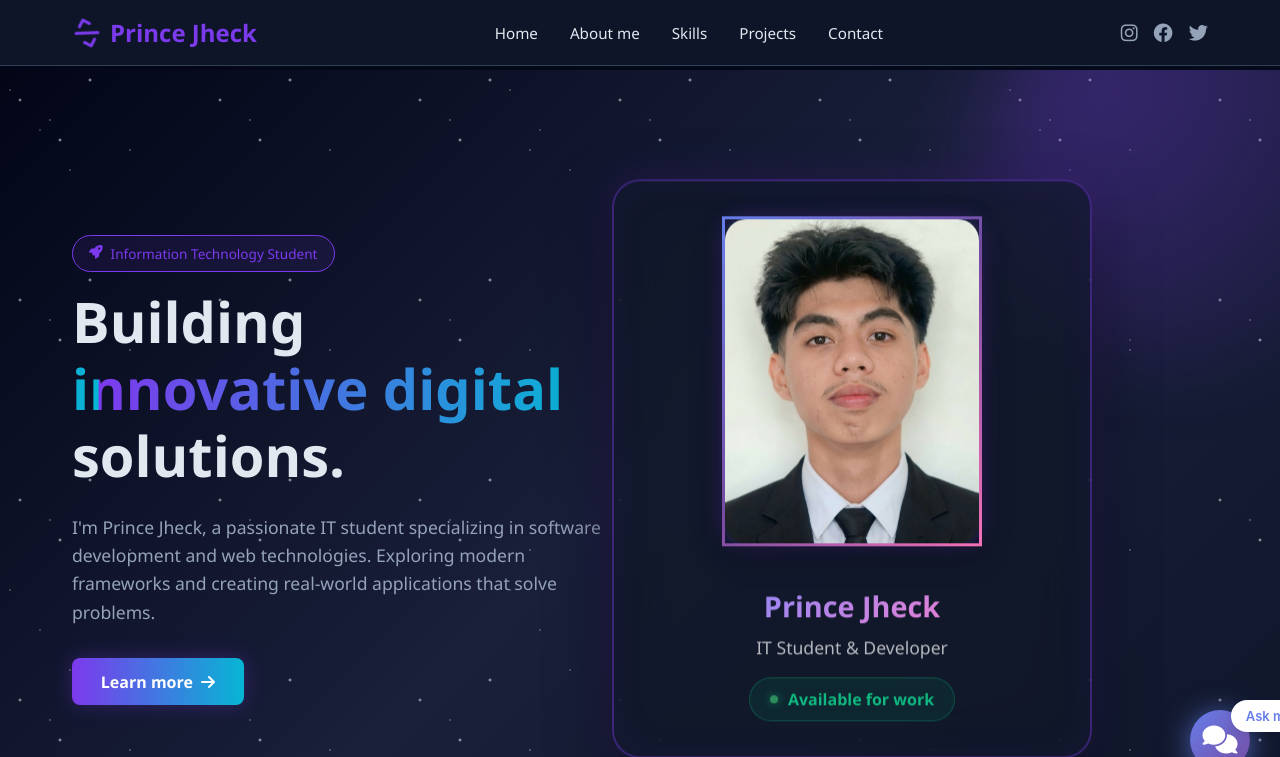
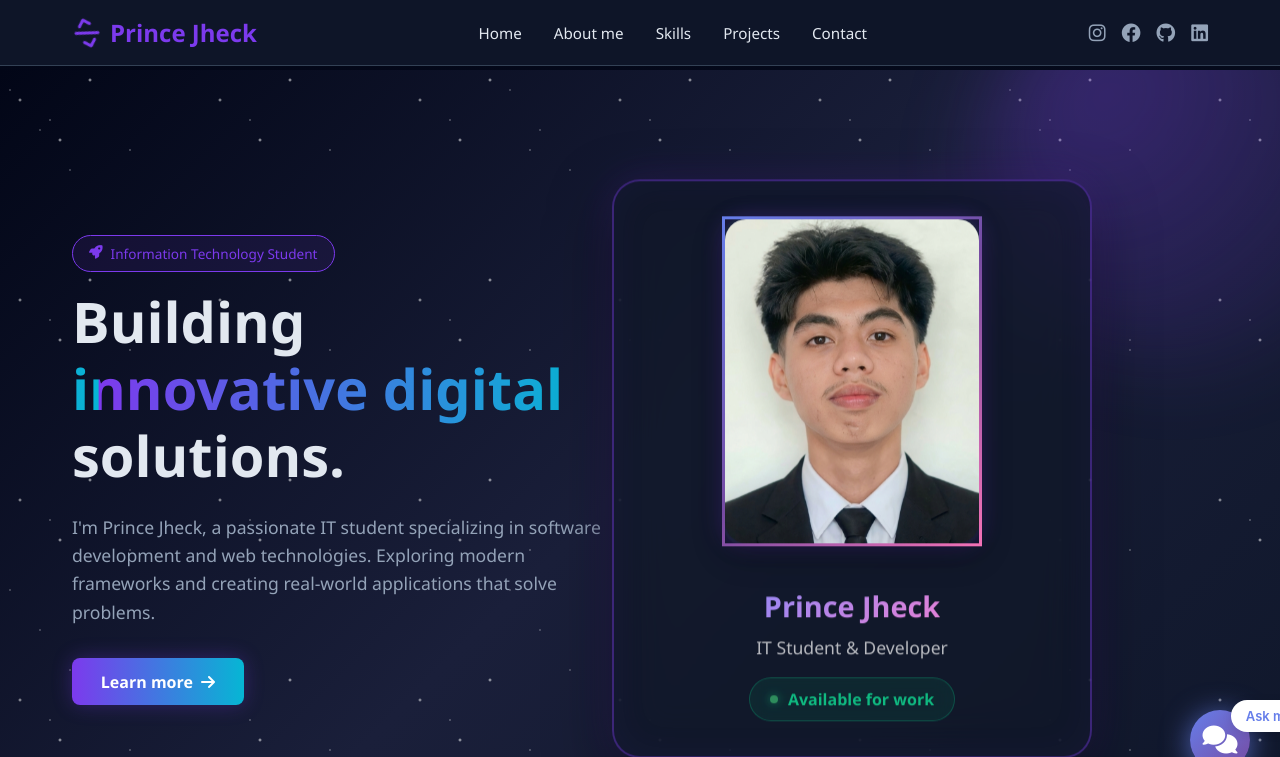
Before and after one commit to VIP1019/portfolio-website, a PHP site: page /XAMPP/ in a window 1280 px wide. Shown: the top 757 px of the page. Run offline with PHP 8.4, Linux system fonts and the light colour scheme; data that the repository does not hold is empty.

Commit message:
feat: Update all social media links with real profiles - Replace Twitter with Facebook - Add Instagram, Facebook, GitHub, and LinkedIn links - All links now functional across all pages

```diff
--- a/index.php
+++ b/index.php
@@ -24,9 +24,10 @@
                 <li><a href="contact.php">Contact</a></li>
             </ul>
             <div class="nav-social">
-                <a href="https://www.instagram.com" target="_blank"><i class="fab fa-instagram"></i></a>
-                <a href="https://www.facebook.com" target="_blank"><i class="fab fa-facebook"></i></a>
-                <a href="https://www.twitter.com" target="_blank"><i class="fab fa-twitter"></i></a>
+                <a href="https://www.instagram.com/prnc_j1" target="_blank" aria-label="Instagram"><i class="fab fa-instagram"></i></a>
+                <a href="https://www.facebook.com/ecel.tugade" target="_blank" aria-label="Facebook"><i class="fab fa-facebook"></i></a>
+                <a href="https://github.com/VIP1019" target="_blank" aria-label="GitHub"><i class="fab fa-github"></i></a>
+                <a href="https://www.linkedin.com/in/princejheck-juan-27145a3a8" target="_blank" aria-label="LinkedIn"><i class="fab fa-linkedin"></i></a>
             </div>
         </div>
     </nav>
@@ -147,7 +148,7 @@
         </div>
     </section>
 
-Tool call argument 'replace' pruned from message history.
+
 
     <!-- Call to Action Section -->
     <section class="cta-section">
@@ -213,9 +214,10 @@ Tool call argument 'replace' pruned from message history.
         <div class="footer-content">
             <p>&copy; 2026 Prince Jheck T. Juan. All rights reserved.</p>
             <div class="footer-social">
-                <a href="https://github.com" target="_blank"><i class="fab fa-github"></i></a>
-                <a href="https://www.linkedin.com/in/princejheck-juan-27145a3a8" target="_blank"><i class="fab fa-linkedin"></i></a>
-                <a href="https://twitter.com" target="_blank"><i class="fab fa-twitter"></i></a>
+                <a href="https://www.instagram.com/prnc_j1" target="_blank" aria-label="Instagram"><i class="fab fa-instagram"></i></a>
+                <a href="https://www.facebook.com/ecel.tugade" target="_blank" aria-label="Facebook"><i class="fab fa-facebook"></i></a>
+                <a href="https://github.com/VIP1019" target="_blank" aria-label="GitHub"><i class="fab fa-github"></i></a>
+                <a href="https://www.linkedin.com/in/princejheck-juan-27145a3a8" target="_blank" aria-label="LinkedIn"><i class="fab fa-linkedin"></i></a>
             </div>
         </div>
     </footer>
```
Also changed, not shown: about.php (+8 -6 lines), contact.php (+8 -6 lines), projects.php (+8 -6 lines), skills.php (+8 -6 lines).
